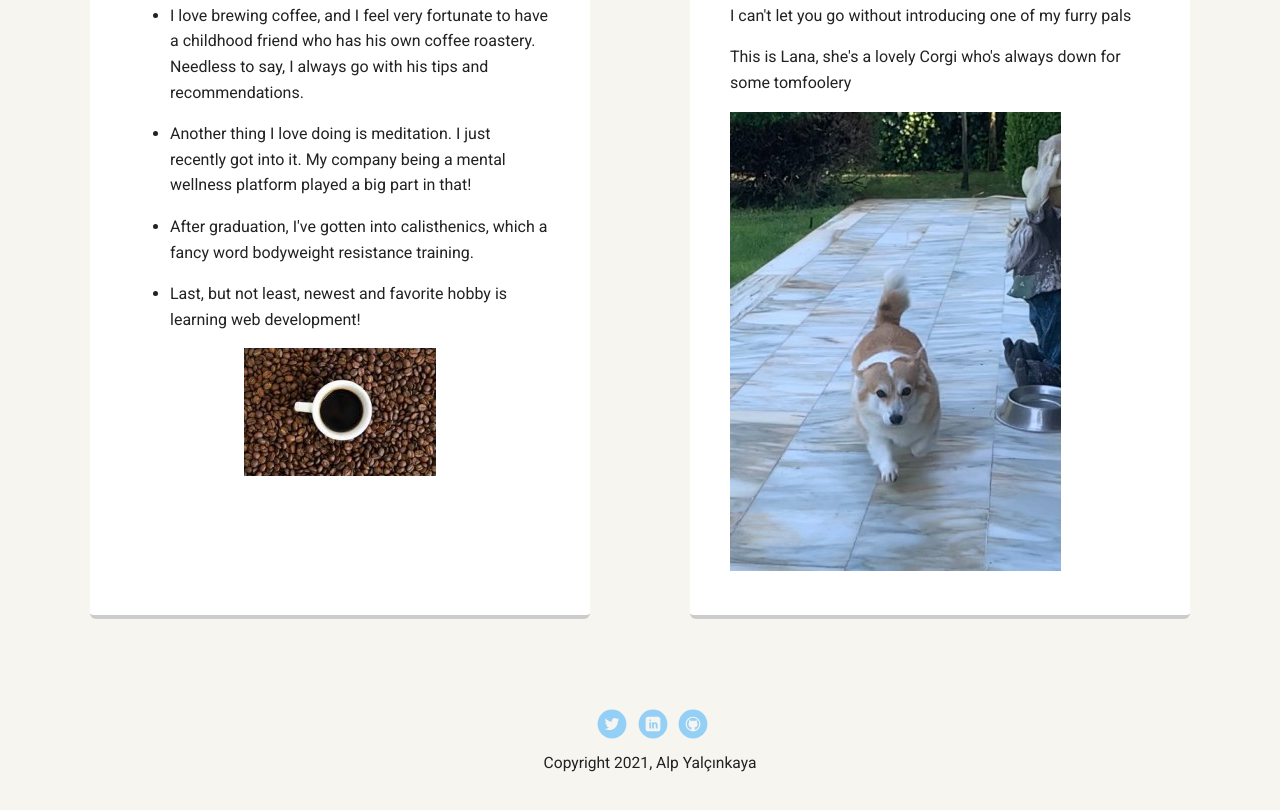
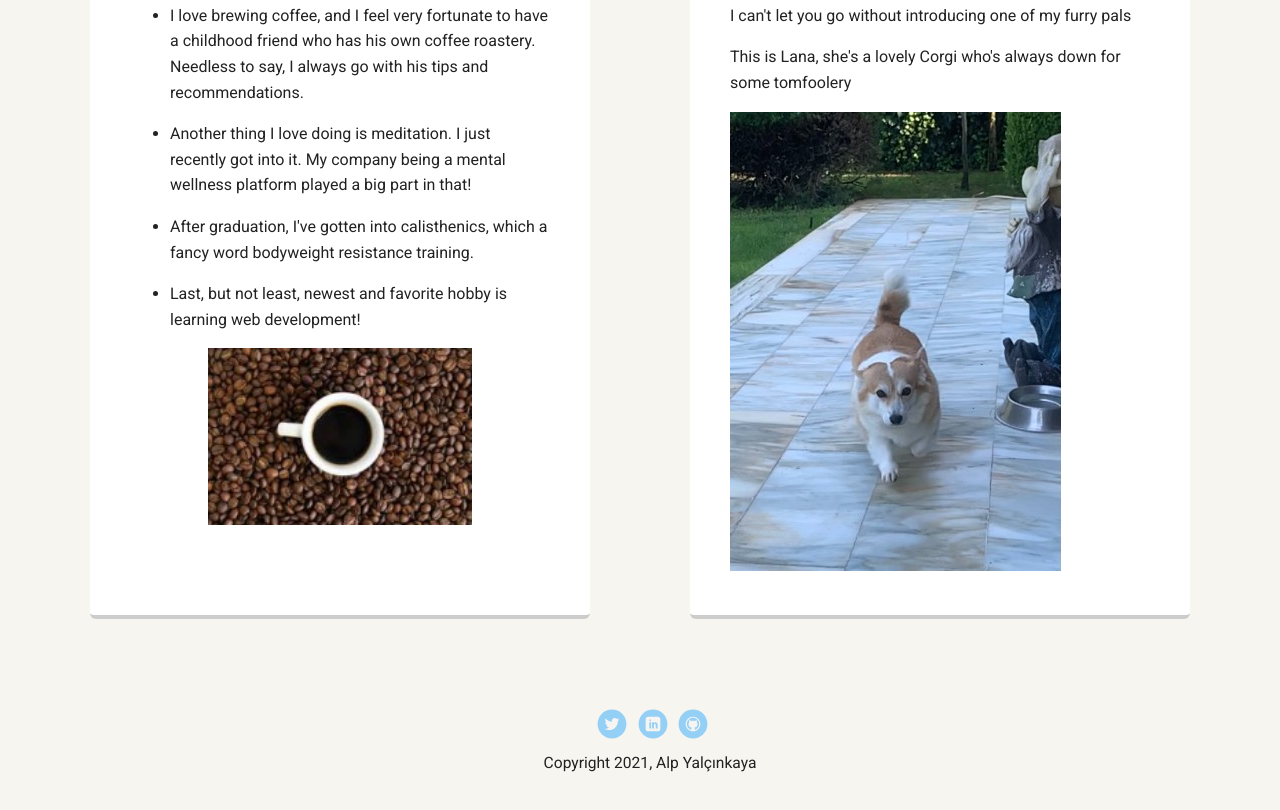
Before and after one commit to alpyalcinkaya/TechDegree-Project-1, a plain HTML site: page hobbies.html in a window 1280 px wide. Shown: the part 605-1415 px from the top of the page. Drawn offline with Linux system fonts and the light colour scheme; files whose address does not match are found by name; a web font is replaced by a local one.

Commit message:
Updated style.css
-Added "cm" unit to center width and increased width

```diff
--- a/styles.css
+++ b/styles.css
@@ -172,7 +172,7 @@ a.social:hover {
   display: block;
   margin-left: auto;
   margin-right: auto;
-  width: 5
+  width: 7cm;
 }
 
 
```
